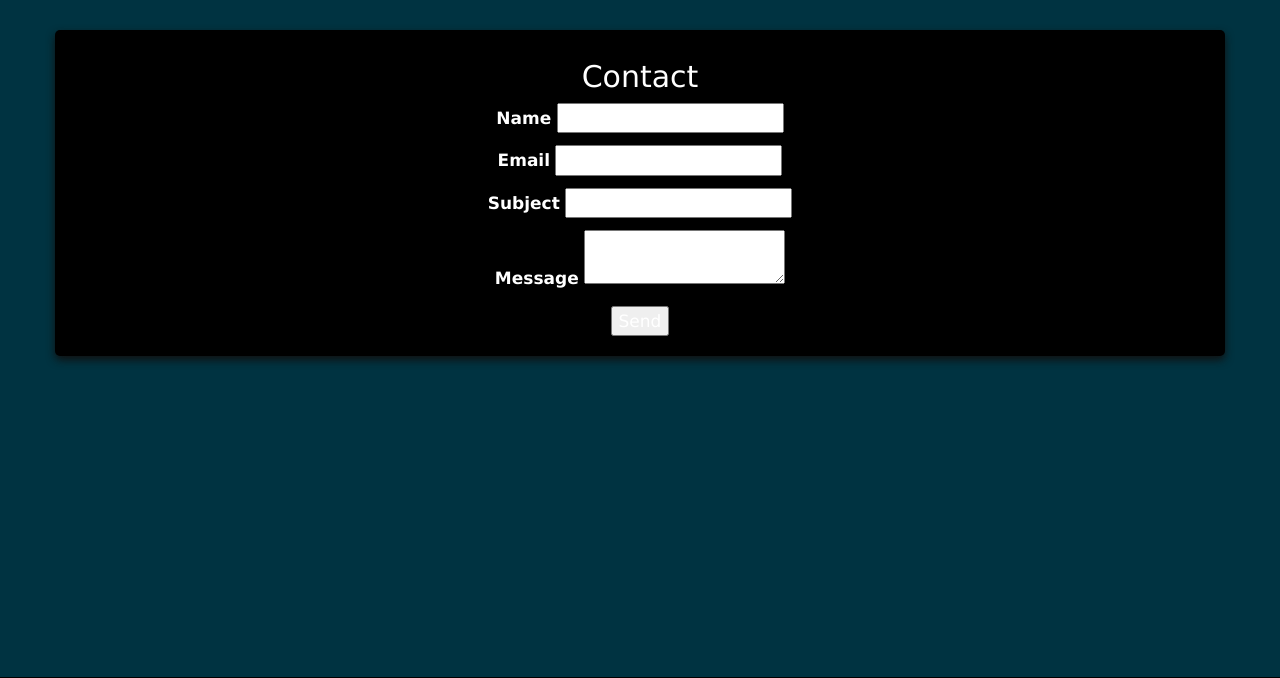
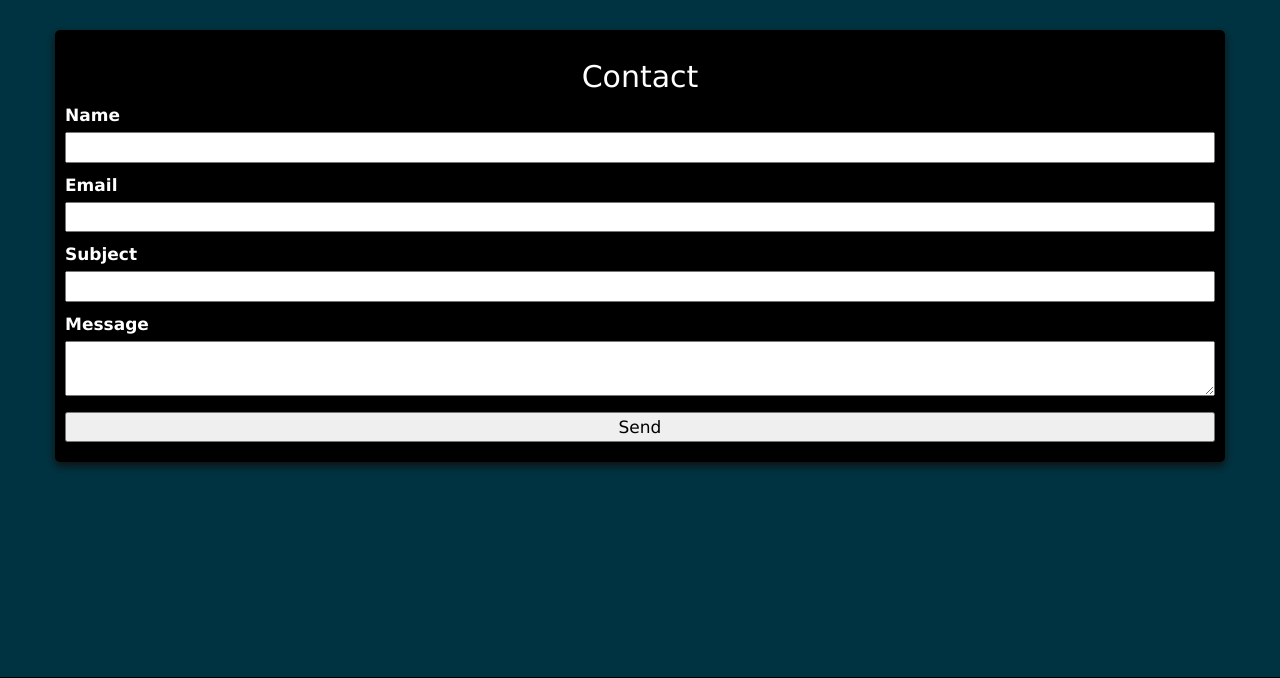
Before and after one commit to Brian-Bowyer/Personal-Website, a Flask app: page /contact in a window 1280 px wide. Shown: the part 54-732 px from the top of the page. Run offline with Flask 2, Linux system fonts and the light colour scheme; some libraries are stand-ins or nearby versions.

Commit message:
minor html tweaks

```diff
--- a/website/templates/contact.html
+++ b/website/templates/contact.html
@@ -16,7 +16,7 @@
                     </div>
                 {% endif %}
             {% endwith %}
-            <form action="{{ url_for('contact') }}" method=post>
+            <form action="{{ url_for('contact') }}" method=post class="contact-form">
                 {{ form.csrf_token }}
                 <p>
                 {{ form.name.label }}
```
